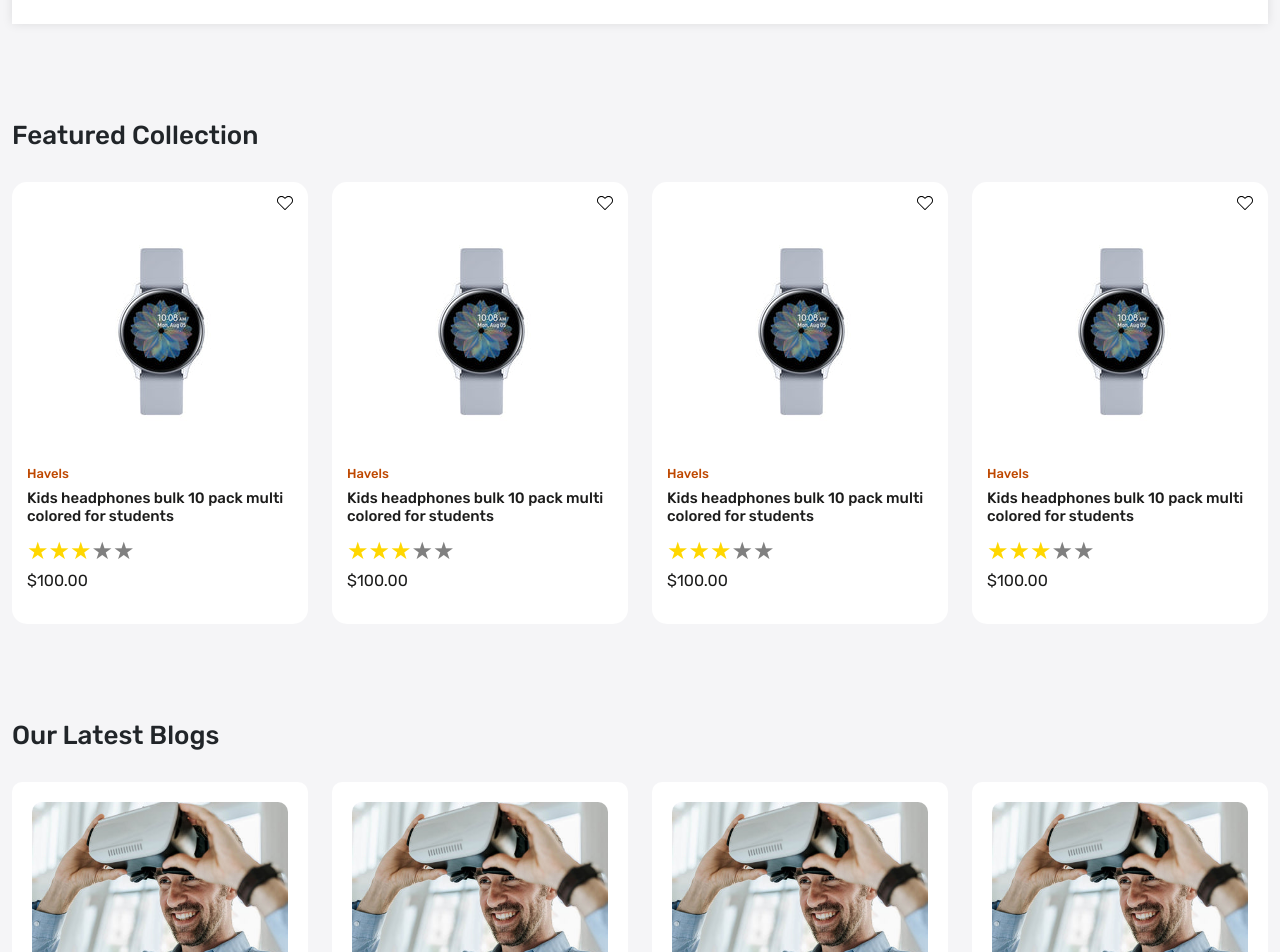
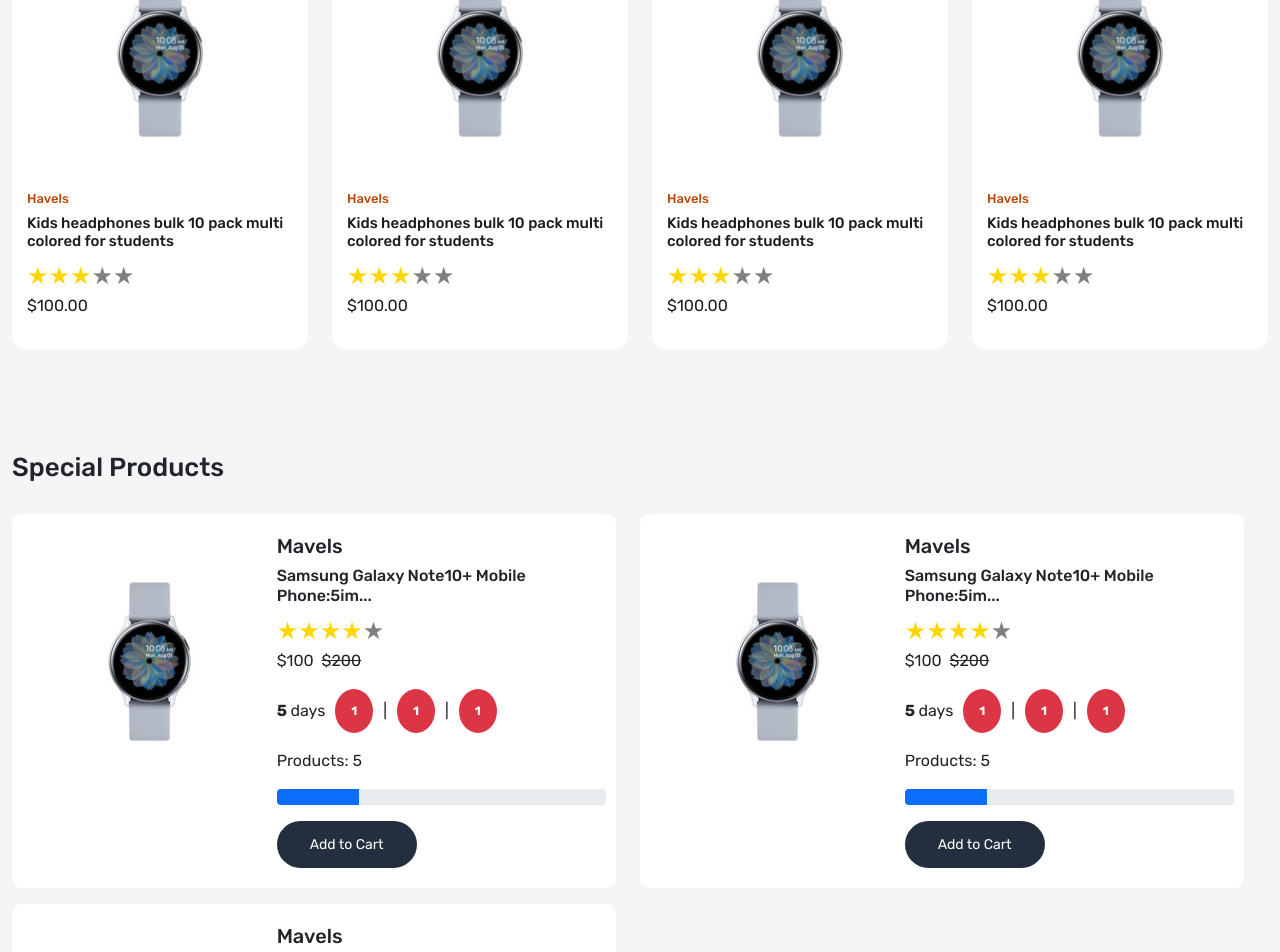
Before and after one commit to kakther/digital_market, a React (Create React App) app: page / in a window 1280 px wide. Shown: the part 1460-2412 px from the top of the page. Built offline with nearby package versions, Linux system fonts and the light colour scheme.

Commit message:
added special products

```diff
--- a/src/App.css
+++ b/src/App.css
@@ -255,6 +255,21 @@
   border-radius: 15px;
   overflow: hidden;
 }
+.product-card .product-image {
+  height: 270px;
+}
+.product-card .product-image img {
+  object-fit: contain;
+}
+.product-card .product-image>img:last-child {
+  display: none;
+}
+.product-card:hover .product-image > img:nth-child(1) {
+  display: none;
+}
+.product-card:hover .product-image > img:last-child {
+  display: block;
+}
 .product-card:hover .action-bar {
   right: 10px;
 }
@@ -279,4 +294,13 @@
   top: 2%;
   right: 15px;
 }
+/* Product card ends here */
+/* Special Product */
+.special-product-card {
+  padding: 20px 10px;
+  border-radius: 10px;
+  background-color: white;
+}
+
+/* Special Product ends here */
 /* Footer Part End */
--- a/src/components/ProductCard.js
+++ b/src/components/ProductCard.js
@@ -6,14 +6,16 @@
 const ProductCard = () => {
   return (
     <div className="col-3">
-        <div className="product-card position-relative">
+        <Link className="product-card position-relative">
             <div className="wishlist-icon position-absolute">
                 <Link>
                     <img src="./images/wish.svg" alt="wishlist" />
                 </Link>
             </div>
             <div className="product-image">
-                <img src="./images/watch.jpg" alt="productimage" />
+                <img src="./images/watch.jpg" className="img-fluid" alt="productimage" />
+                <img src="./images/watch-1.avif" className="img-fluid" alt="productimage" />
+
             </div>
             <div className="product-details">
                 <h6 className="brand">Havels</h6>
@@ -25,7 +27,8 @@
                     size={24}
                     value="3"
                     edit={false}
-                    activeColor="#ffd700" />
+                    activeColor="#ffd700"
+                 />
                 <p className="price">$100.00</p>
             </div>
             <div className="action-bar position-absolute">
@@ -41,7 +44,7 @@
                     </Link>
                 </div>
             </div>
-        </div>
+        </Link>
     </div>
   )
 }
--- /dev/null
+++ b/src/components/SpecialProduct.js
@@ -0,0 +1,59 @@
+import React from 'react'
+import ReactStars from "react-rating-stars-component";
+import {Link } from "react-router-dom"
+
+const SpecialProduct = () => {
+  return (
+    <div className="col-6 mb-3">
+      <div className="special-product-card">
+        <div className="d-flex justify-content-between">
+            <div>
+                <img src= "./images/watch.jpg" className='img-fluid' alt="watch" />
+            </div>
+            <div className="special-product-content">
+                <h5 className="brand">Mavels</h5>
+                <h6 className="title">
+                    Samsung Galaxy Note10+ Mobile Phone:5im...
+                </h6>
+                 <ReactStars
+                    count={5}
+                    size={24}
+                    value="4"
+                    edit={false}
+                    activeColor="#ffd700"
+                 />
+                 <p className="price">
+                    <span className="red-p">$100</span>&nbsp; <strike>$200</strike>
+                 </p>
+                 <div className="discount-title d-flex align-items-center gap-10">
+                    <p className="mb-0">
+                        <b>5 </b>days
+                    </p>
+                    <div className="d-flex gap-10 align-items-center">
+                        <span className="badge rounded-circle p-3 bg-danger">1</span>|
+                        <span className="badge rounded-circle p-3 bg-danger">1</span>|
+                        <span className="badge rounded-circle p-3 bg-danger">1</span>
+                   </div>
+                 </div>
+                <div className="prod-count my-3">
+                    <p>Products: 5</p>
+                    <div className="progress">
+                        <div
+                            class="progress-bar"
+                            role="progressbar"
+                            style={{width: "25%"}}
+                            aria-valuenow="25"
+                            aria-valuemin="0"
+                            aria-valuemax="100">
+                        </div>
+                 </div>
+                </div>
+                <Link className="button">Add to Cart</Link>
+            </div>
+        </div>
+      </div>
+    </div>
+  )
+}
+
+export default SpecialProduct
--- a/src/pages/Home.js
+++ b/src/pages/Home.js
@@ -3,7 +3,7 @@
 import Marquee from "react-fast-marquee";
 import BlogCard from '../components/BlogCard';
 import ProductCard from '../components/ProductCard';
-
+import SpecialProduct from '../components/SpecialProduct';
 
 const Home = () => {
   return (
@@ -192,6 +192,38 @@
         </div>
       </div>
      </section>
+     <section className="featured-wrapper py-5 home-wrapper-2">
+     <div className="container-xxl">
+       <div className="row">
+         <div className="col-12">
+           <h3 className="section-heading">
+             Featured Collection
+           </h3>
+         </div>
+         <ProductCard />
+         <ProductCard />
+         <ProductCard />
+         <ProductCard />
+
+       </div>
+     </div>
+     </section>
+     <section className="special-wrapper py-5 home-wrapper-2">
+      <div className="container-xxl">
+        <div className="row">
+          <div className="col-12">
+            <h3 className="section-heading">
+              Special Products
+            </h3>
+          </div>
+          <div className="row">
+            <SpecialProduct />
+            <SpecialProduct />
+            <SpecialProduct />
+          </div>
+        </div>
+      </div>
+     </section>
      <section className="home-wrapper-2 py-5">
         <div className="container-xxl">
           <div className="row">
@@ -228,22 +260,6 @@
      <section className="marque-wrapper">
      </section>
      <section className="blog-wrapper py-5 home-wrapper-2">
-     <div className="container-xxl">
-       <div className="row">
-         <div className="col-12">
-           <h3 className="section-heading">
-             Featured Collection
-           </h3>
-         </div>
-         <ProductCard />
-         <ProductCard />
-         <ProductCard />
-         <ProductCard />
-
-       </div>
-     </div>
-     </section>
-     <section className="blog-wrapper py-5 home-wrapper-2">
       <div className="container-xxl">
         <div className="row">
           <div className="col-12">
```
Also changed, not shown: public/images/watch-1.avif (added).
